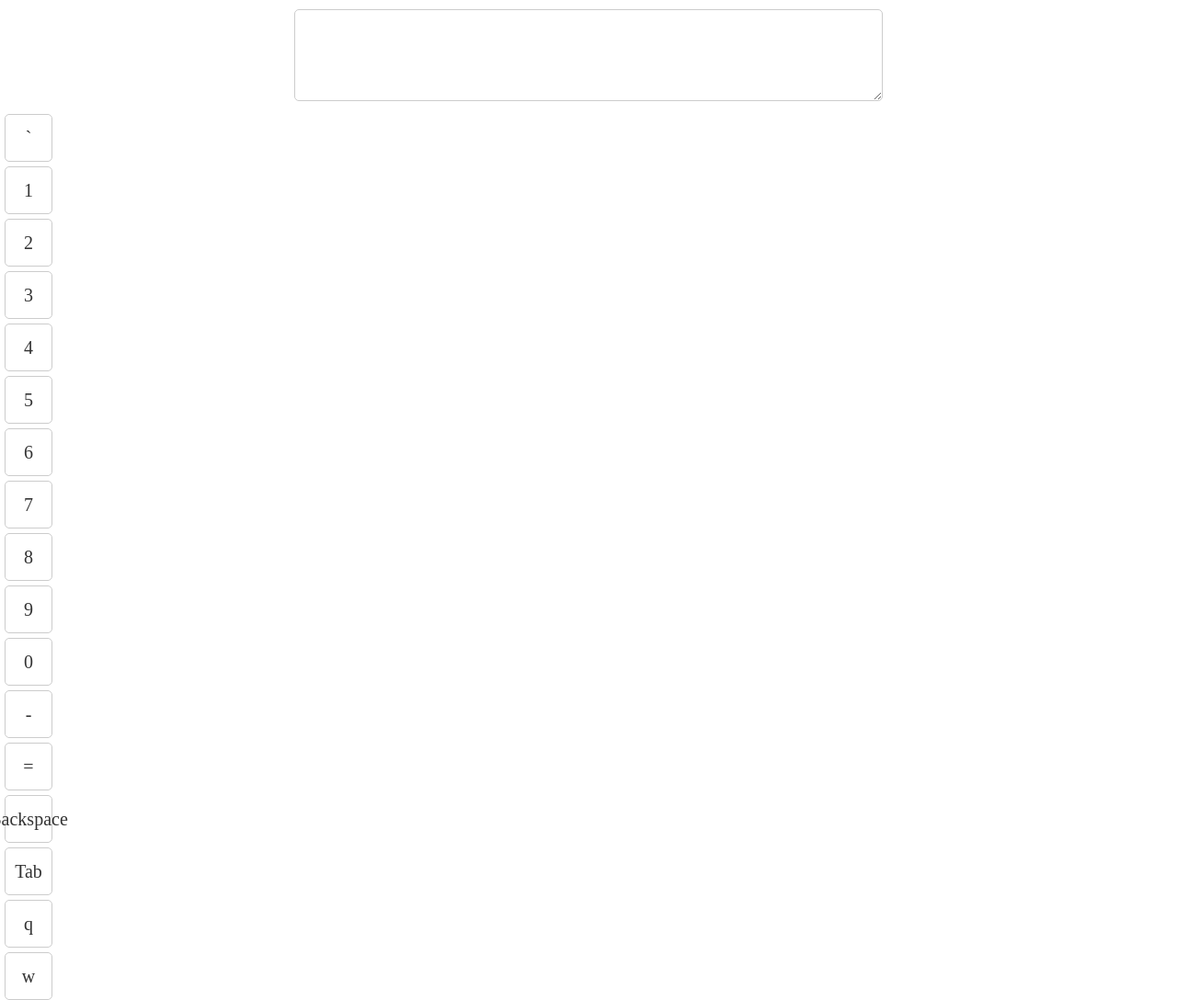
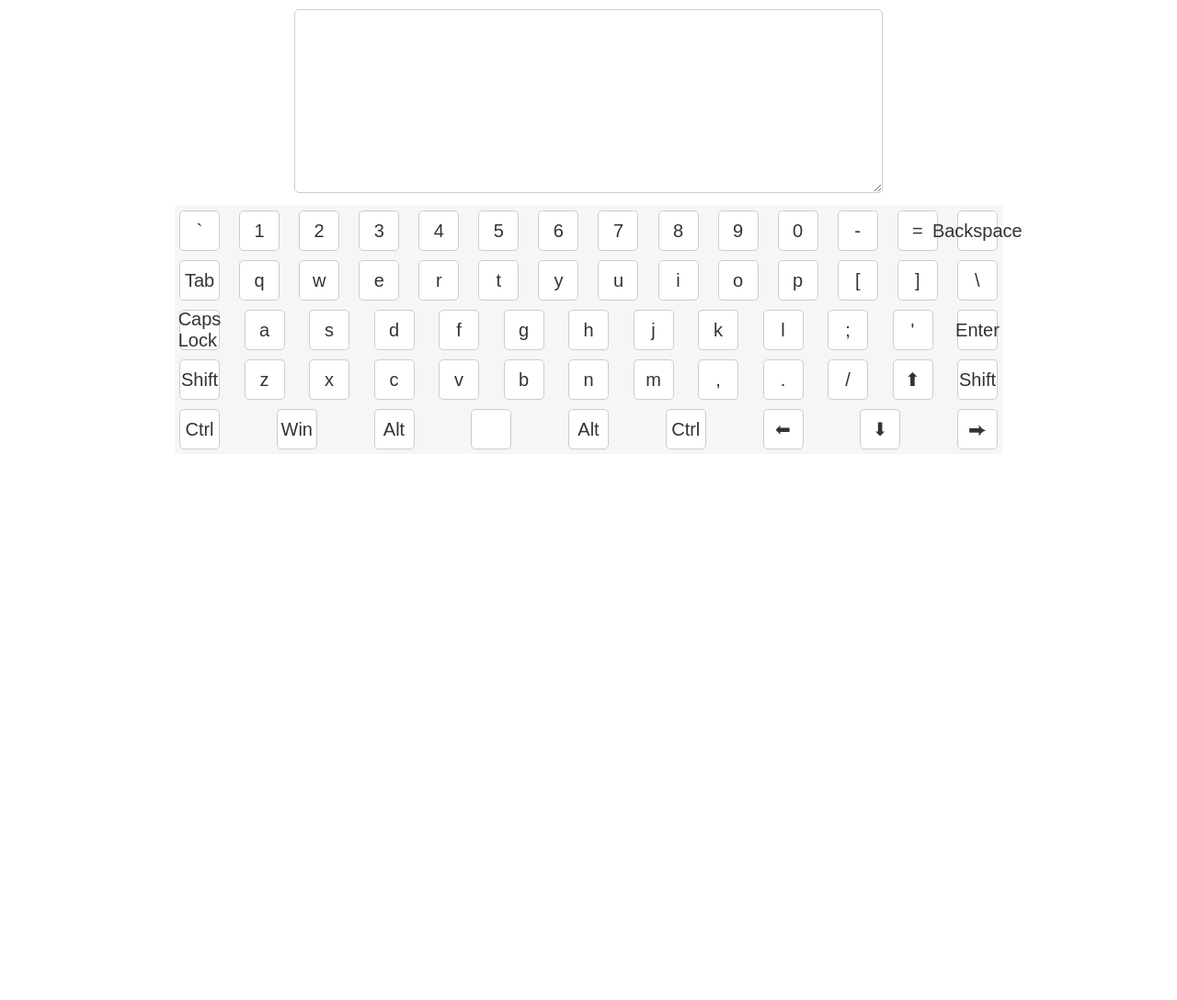
Before and after one commit to lobovskiy/virtual-keyboard, a website built with webpack: page src/index.html in a window 1280 px wide. Shown: the top 1088 px of the page at 92% size. After the commit the page ends 800 px from the top, so only its background shows below. Built offline with nearby package versions, Linux system fonts and the light colour scheme.

Commit message:
feat: render keys by rows, add styles

```diff
--- a/src/data/keys.js
+++ b/src/data/keys.js
@@ -405,12 +405,12 @@ const keys = [
     keyCode: 220,
     value: {
       en: {
-        default: ']',
-        shift: '}',
+        default: '\\',
+        shift: '|',
       },
       ru: {
-        default: 'ъ',
-        shift: 'Ъ',
+        default: '\\',
+        shift: '/',
       },
     },
     classNames: ['key'],
--- a/src/styles/style.scss
+++ b/src/styles/style.scss
@@ -1,4 +1,8 @@
 @import 'normalize.css';
+
+body {
+  font-family: Arial, Helvetica, sans-serif;
+}
 
 .input-field {
   display: block;
@@ -8,7 +12,7 @@
 
   textarea {
     width: 100%;
-    height: 100px;
+    height: 200px;
     padding: 10px;
     border-radius: 5px;
     border: 1px solid #ccc;
@@ -16,12 +20,23 @@
   }
 }
 
+.keyboard {
+  width: 900px;
+  margin-inline: auto;
+  background-color: #f6f6f6;
+
+  &__row {
+    display: flex;
+    justify-content: space-between;
+  }
+}
+
 .key {
   display: flex;
   align-items: center;
   justify-content: center;
-  width: 50px;
-  height: 50px;
+  width: 42px;
+  height: 42px;
   background-color: #fff;
   color: #333;
   border: 1px solid #ccc;
--- a/src/view/renderKeyboard.js
+++ b/src/view/renderKeyboard.js
@@ -2,9 +2,30 @@ import getKeyboard from '../controllers/keyboard';
 
 function renderKeyboard(container) {
   const keyboard = getKeyboard();
-  Object.values(keyboard).forEach((key) => {
-    container.append(key.DOMElement);
+  const keyboardDiv = document.createElement('div');
+  keyboardDiv.classList.add('keyboard');
+
+  const keyboardRows = new Array(5).fill().map(() => {
+    const row = document.createElement('div');
+    row.classList.add('keyboard__row');
+
+    return row;
   });
+
+  keyboardRows.forEach((row, index) => {
+    const currentRowKeysObj = keyboard.getRow(index + 1);
+    const currentRowKeysSortedArr = Object.values(currentRowKeysObj).sort(
+      (a, b) => a.position - b.position,
+    );
+
+    currentRowKeysSortedArr.forEach((key) => {
+      row.append(key.DOMElement);
+    });
+
+    keyboardDiv.append(row);
+  });
+
+  container.append(keyboardDiv);
 }
 
 export default renderKeyboard;
```
